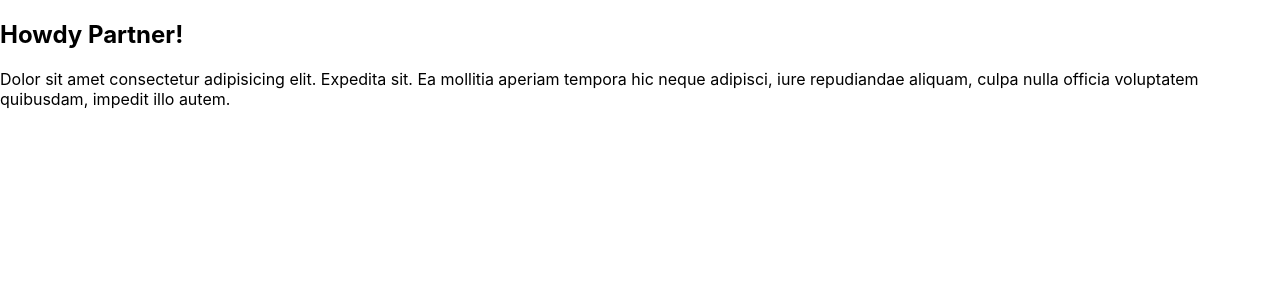
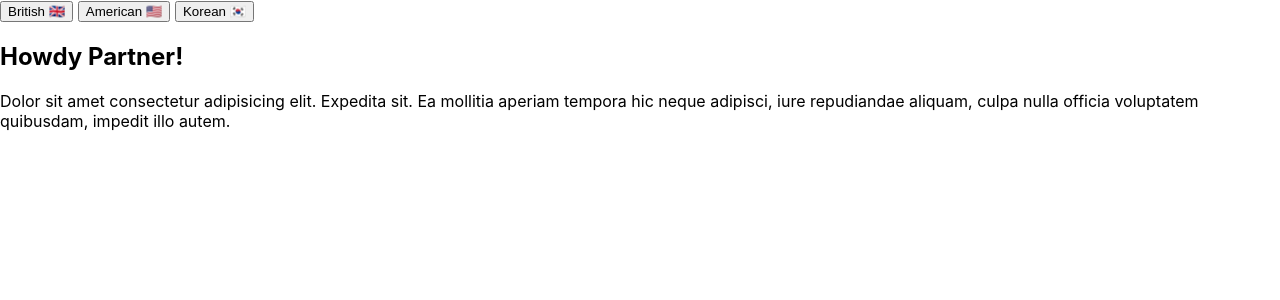
Before and after one commit to mujp13/react-playground, a React (Create React App) app: page / in a window 1280 px wide. Shown: the top 300 px of the page. Built offline with nearby package versions, Linux system fonts and the light colour scheme.

Commit message:
another commit

```diff
--- a/src/lang-context/AppLang.js
+++ b/src/lang-context/AppLang.js
@@ -1,10 +1,12 @@
 import React, { Component } from "react"
 import Child from './Child'
+import LangControls from './LangControls'
 
 export default class AppLang extends Component {
   render() {
     return (
       <div className='AppLang'>
+        <LangControls />
         <Child />
       </div>
     );
--- /dev/null
+++ b/src/lang-context/LangControls.js
@@ -0,0 +1,22 @@
+import React from 'react'
+
+export default function LangControls(props) {
+  return (
+    <>
+      <button>
+        British{' '}
+        <span role='img' aria-label='en-GB'>🇬🇧</span>
+      </button>
+      {' '}
+      <button>
+        American{' '}
+        <span role='img' aria-label='en-US'>🇺🇸</span>
+      </button>
+      {' '}
+      <button>
+        Korean{' '}
+        <span role='img' aria-label='ko'>🇰🇷</span>
+      </button>
+    </>
+  );
+}
```
